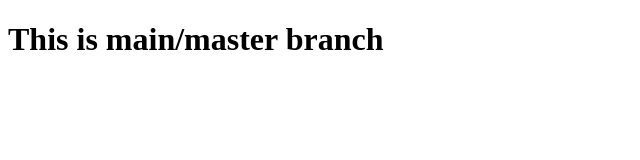
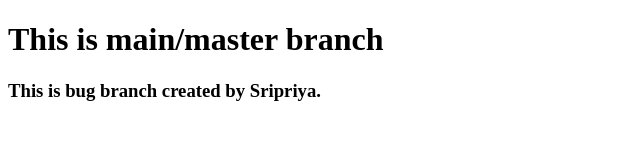
Before and after one commit to soumyakandula16/Git-collabs, a plain HTML site: page index.html in a window 1280 px wide. Shown: the whole page, without its empty margins (0-640 px from the left). Drawn offline with Linux system fonts and the light colour scheme.

Commit message:
Bugs branch is created

```diff
--- a/index.html
+++ b/index.html
@@ -7,5 +7,6 @@
 </head>
 <body>
   <h1>This is main/master branch</h1>
+  <h3>This is bug branch created by Sripriya.</h3>
 </body>
 </html>
```
